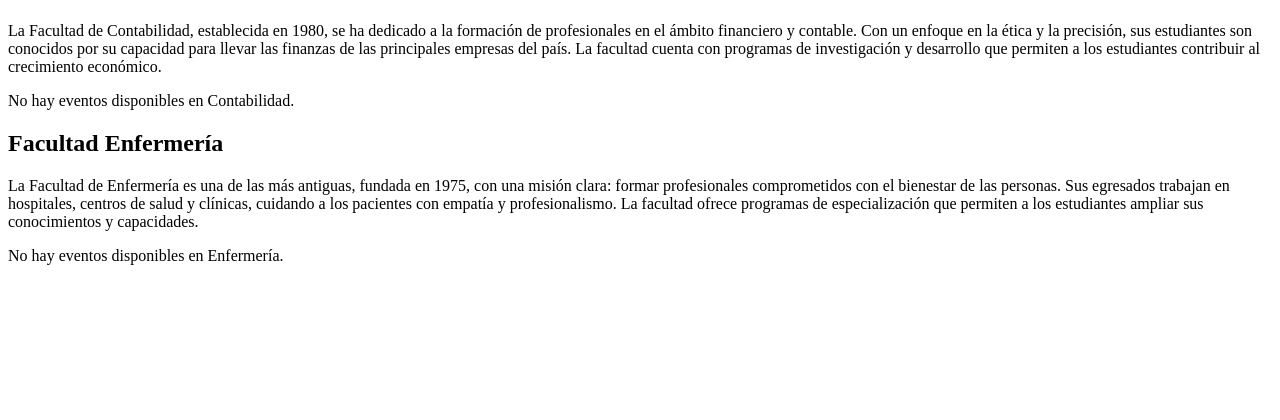
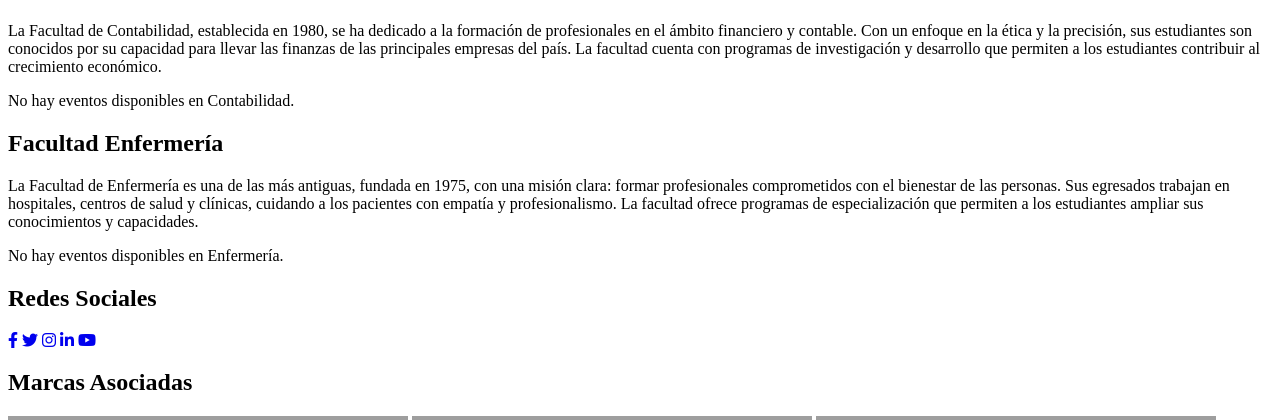
Before and after one commit to anderh04/EventosAcade, a PHP site: page /eventos.php in a window 1280 px wide. Shown: the part 400-820 px from the top of the page. Before the commit the page ends 665 px from the top, so only its background shows below. Run offline with PHP 8.4, Linux system fonts and the light colour scheme; data that the repository does not hold is empty; grey boxes are pictures that could not be loaded.

Commit message:
Update index.php
index

```diff
--- a/eventos.php
+++ b/eventos.php
@@ -99,9 +99,9 @@ if ($result->num_rows > 0) {
 
     <nav class="menu-principal">
         <ul>
-            <li><a href="#informatica"><i class="fas fa-laptop-code"></i> Informática</a></li>
+            <li><a href="#Informática"><i class="fas fa-laptop-code"></i> Informática</a></li>
             <li><a href="#contabilidad"><i class="fas fa-calculator"></i> Contabilidad</a></li>
-            <li><a href="#enfermeria"><i class="fas fa-user-nurse"></i> Enfermería</a></li>
+            <li><a href="#Enfermería"><i class="fas fa-user-nurse"></i> Enfermería</a></li>
         </ul>
     </nav>
 
@@ -181,6 +181,50 @@ if (!empty($Informática)) {
             </div>
         </section>
 
+        <footer>
+    <div class="footer-section">
+        <h2>Redes Sociales</h2>
+        <div class="social-icons">
+            <a href="#" class="facebook"><i class="fab fa-facebook-f"></i></a>
+            <a href="#" class="twitter"><i class="fab fa-twitter"></i></a>
+            <a href="#" class="instagram"><i class="fab fa-instagram"></i></a>
+            <a href="#" class="linkedin"><i class="fab fa-linkedin-in"></i></a>
+            <a href="#" class="youtube"><i class="fab fa-youtube"></i></a>
+        </div>
+    </div>
+
+    <div class="footer-section">
+        <h2>Marcas Asociadas</h2>
+        <div class="logo-section">
+            <img src="logo1.png" alt="Logo 1">
+            <img src="logo2.png" alt="Logo 2">
+            <img src="logo3.png" alt="Logo 3">
+            <img src="logo4.png" alt="Logo 4">
+        </div>
+    </div>
+
+    <div class="footer-section">
+        <h2>Enlaces Legales</h2>
+        <div class="footer-links">
+            <a href="#informatica">Facultad de Informática</a></li>
+            <a href="#contabilidad">Facultad de Contabilidad</a></li>
+            <a href="#enfermeria">Facultad de Enfermería</a></li>
+            <a href="#">Aviso Legal</a>
+            <a href="#">Política de Privacidad</a>
+            <a href="#">Condiciones de Uso</a>
+        </div>
+    </div>
+
+    <div class="footer-section contact-info">
+            <h3>Centro Regional Universitario de Barú</h3>
+            <p>&copy; 2024 Marca Registrada. Todos los derechos reservados.</p>
+            <p><strong>Dirección:</strong> Calle Principal, Barriada San Valentín, Barú, Chiriquí, Panamá</p>
+            <p><strong>Teléfono:</strong> +507 1234-5678</p>
+            <p><strong>Email:</strong> info@crubar.edu.pa</p>
+        </div>
+</footer>
+
+
     </main>
 
     <script src="script.js"></script>
```
